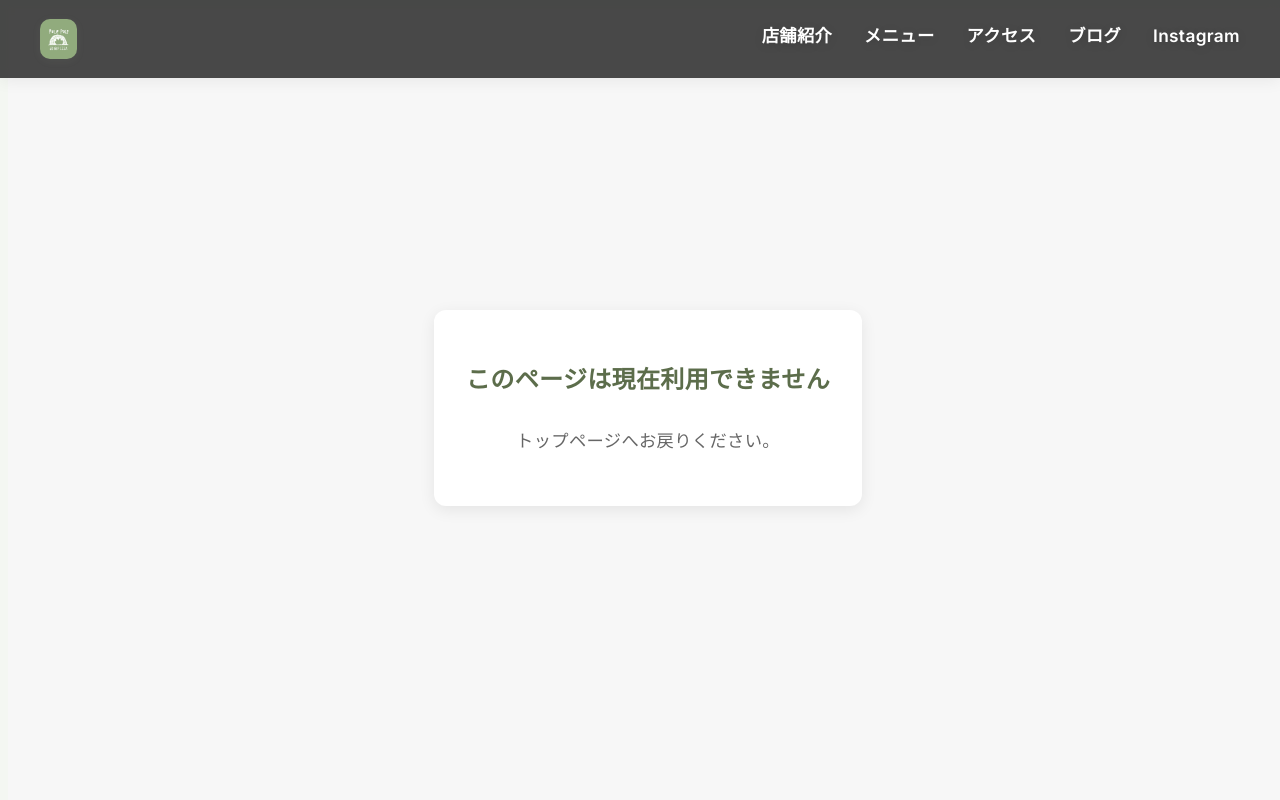
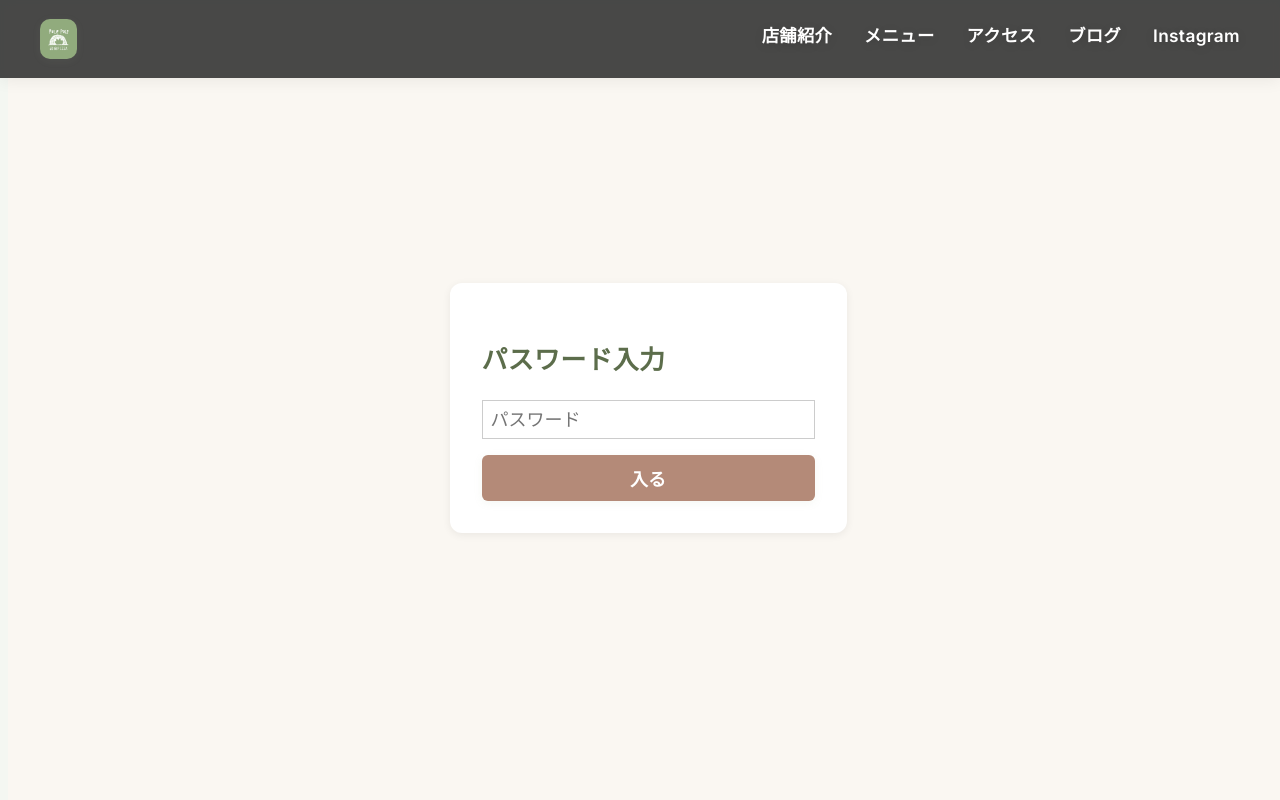
Before and after one commit to nagahiro-fujiwara/pizza-polepole, a Next.js app: page /password in a window 1280 px wide. Shown: the top 800 px of the page. Built offline with nearby package versions, Linux system fonts and the light colour scheme; a web font is replaced by a local one.

Commit message:
[update]password追加

```diff
--- a/next.config.ts
+++ b/next.config.ts
@@ -1,7 +1,6 @@
 import type { NextConfig } from "next";
 
 const nextConfig: NextConfig = {
-  output: "export",
   images: {
     unoptimized: true,
   },
--- a/src/app/layout.tsx
+++ b/src/app/layout.tsx
@@ -1,3 +1,5 @@
+export const dynamic = "force-dynamic";
+
 import type { Metadata } from "next";
 import { Inter } from "next/font/google"; // Using a standard font
 import "./globals.css";
@@ -38,22 +40,32 @@ export default function RootLayout({
 }>) {
   return (
     <html lang="ja">
-      <head>
-        <script async src="https://www.googletagmanager.com/gtag/js?id=G-CLBZLTLG3H"></script>
+      <body className={inter.className}>
         <script dangerouslySetInnerHTML={{
           __html: `
-            window.dataLayer = window.dataLayer || [];
-            function gtag(){dataLayer.push(arguments);}
-            gtag('js', new Date());
-            gtag('config', 'G-CLBZLTLG3H');
-          `,
+            (function() {
+              var correct = 'polepole0626';
+              function check() {
+                var pass = localStorage.getItem('site_auth');
+                if (pass !== correct) {
+                  var input = prompt('パスワードを入力してください');
+                  if (input === correct) {
+                    localStorage.setItem('site_auth', correct);
+                    location.reload();
+                  } else {
+                    alert('パスワードが違います');
+                    check();
+                  }
+                }
+              }
+              check();
+            })();
+          `
         }} />
-      </head>
-      <body className={inter.className}>
         <Header />
+        {children}
+        <Footer />
         <BackToTopButton />
-        <main>{children}</main>
-        <Footer />
       </body>
     </html>
   );
--- a/src/app/password/page.tsx
+++ b/src/app/password/page.tsx
@@ -1,12 +1,37 @@
 "use client";
+import { useState } from 'react';
 
 export default function PasswordPage() {
+  const [input, setInput] = useState('');
+  const [error, setError] = useState('');
+
+  const handleSubmit = (e: React.FormEvent) => {
+    e.preventDefault();
+    const password = process.env.NEXT_PUBLIC_SITE_PASSWORD || 'polepole';
+    if (input === password) {
+      document.cookie = `site_auth=${password}; path=/;`;
+      window.location.href = '/';
+    } else {
+      setError('パスワードが違います');
+    }
+  };
+
   return (
-    <div style={{ minHeight: "100vh", display: "flex", alignItems: "center", justifyContent: "center", background: "#f7f7f7" }}>
-      <div style={{ background: "#fff", borderRadius: 12, boxShadow: "0 4px 16px rgba(0,0,0,0.08)", padding: 32, minWidth: 320, textAlign: "center" }}>
-        <h1 style={{ fontSize: "1.5rem", marginBottom: 24 }}>このページは現在利用できません</h1>
-        <p style={{ color: "#666" }}>トップページへお戻りください。</p>
-      </div>
+    <div style={{ minHeight: '100vh', display: 'flex', justifyContent: 'center', alignItems: 'center', background: '#faf7f2' }}>
+      <form onSubmit={handleSubmit} style={{ background: '#fff', padding: 32, borderRadius: 12, boxShadow: '0 2px 8px #0001', minWidth: 320 }}>
+        <h2 style={{ marginBottom: 16 }}>パスワード入力</h2>
+        <input
+          type="password"
+          value={input}
+          onChange={e => setInput(e.target.value)}
+          placeholder="パスワード"
+          style={{ width: '100%', padding: 8, fontSize: 18, borderRadius: 6, border: '1px solid #ccc', marginBottom: 16 }}
+        />
+        <button type="submit" style={{ width: '100%', padding: 10, fontSize: 18, borderRadius: 6, background: '#b48a78', color: '#fff', border: 'none' }}>
+          入る
+        </button>
+        {error && <div style={{ color: 'red', marginTop: 12 }}>{error}</div>}
+      </form>
     </div>
   );
 }
```
Also changed, not shown: middleware.ts (+30 -2 lines), src/app/menu/page.tsx (+19 -7 lines).
